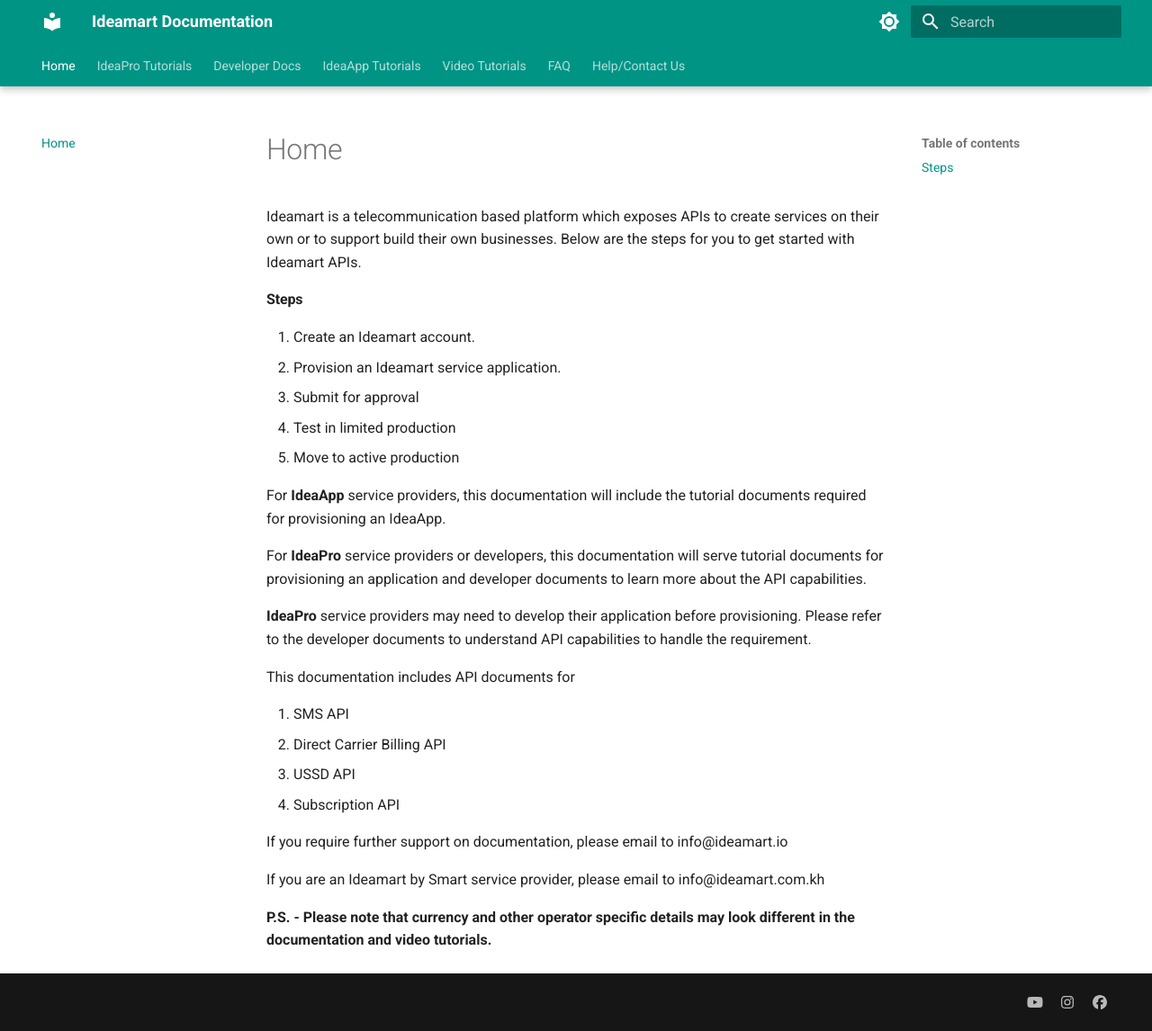
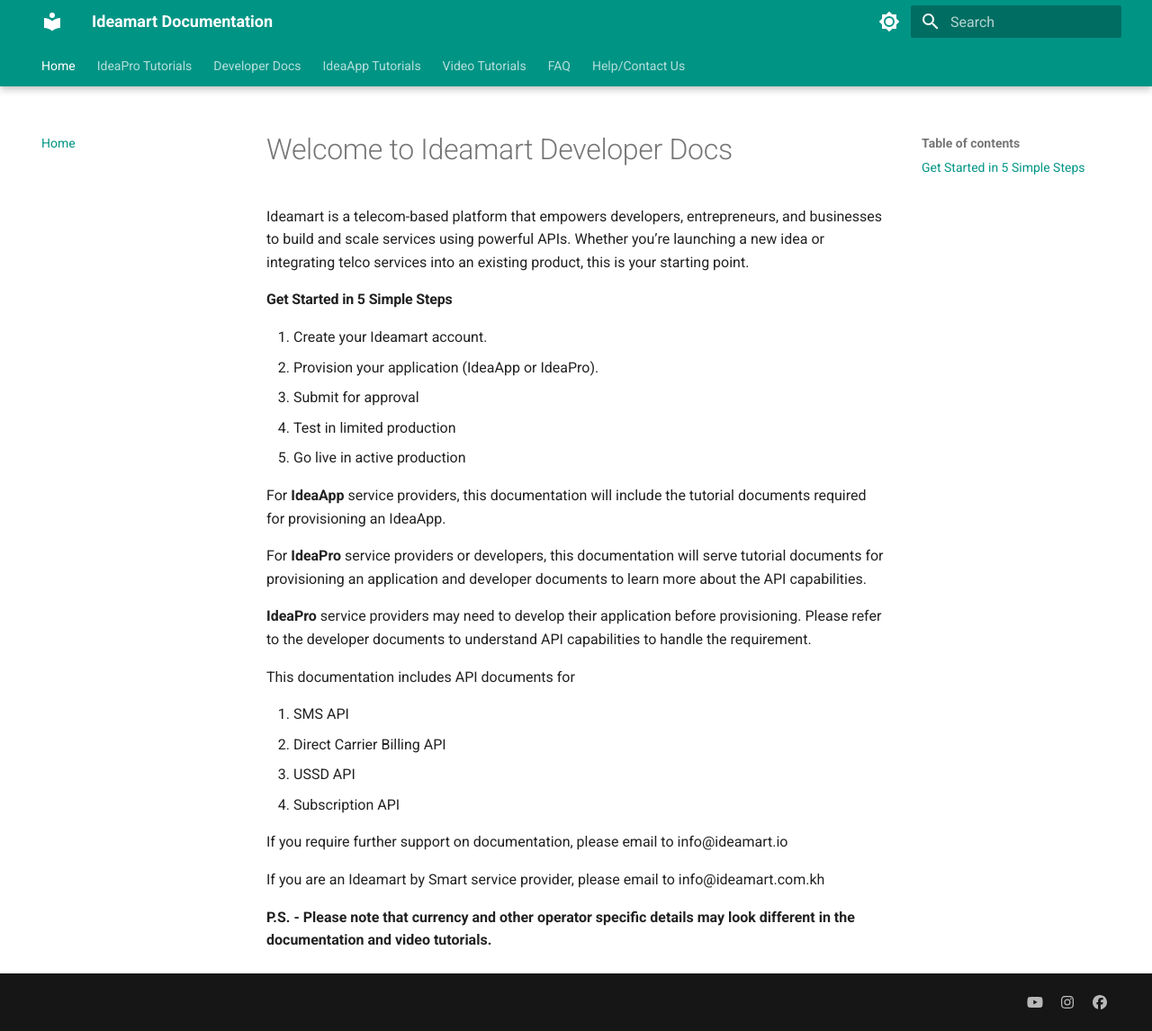
Before and after one commit to ideabizmart/Docs-Ideamart-v2, an MkDocs documentation site: the page built from docs/index.md, in a window 1280 px wide and 1146 px high. Shown: the whole window at 90% size. Built offline with MkDocs 1.6.1 and Material for MkDocs 9.7.7, drawn with Linux system fonts in a browser that asks for light colours.

Commit message:
Update index.md

```diff
--- a/docs/index.md
+++ b/docs/index.md
@@ -1,14 +1,14 @@
-# Home
+# Welcome to Ideamart Developer Docs
 
-Ideamart is a telecommunication based platform which exposes APIs to create services on their own or to support build their own businesses. Below are the steps for you to get started with Ideamart APIs.
+Ideamart is a telecom-based platform that empowers developers, entrepreneurs, and businesses to build and scale services using powerful APIs. Whether you’re launching a new idea or integrating telco services into an existing product, this is your starting point.
 
-#### Steps
+#### Get Started in 5 Simple Steps
 
-1.  Create an Ideamart account.
-2.  Provision an Ideamart service application.
+1.  Create your Ideamart account.
+2.  Provision your application (IdeaApp or IdeaPro).
 3.  Submit for approval
 4.  Test in limited production
-5.  Move to active production
+5.  Go live in active production
 
 For **IdeaApp** service providers, this documentation will include the tutorial documents required for provisioning an IdeaApp.
 
```
